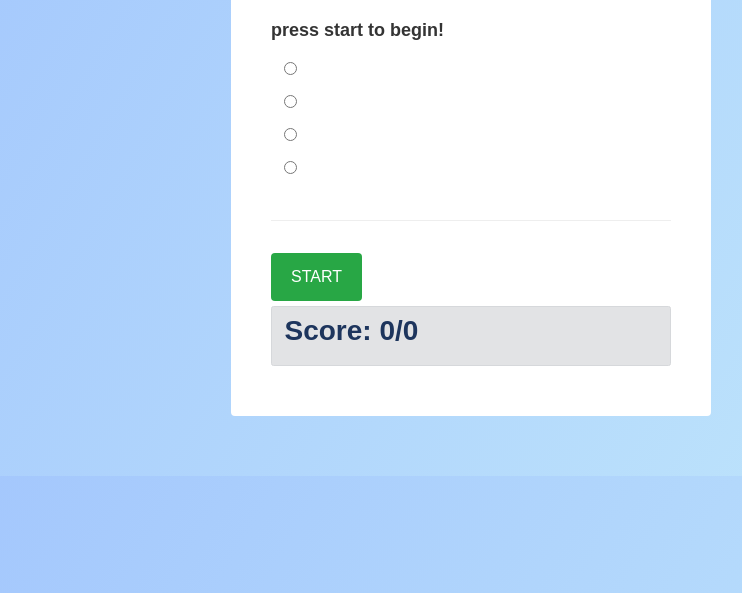
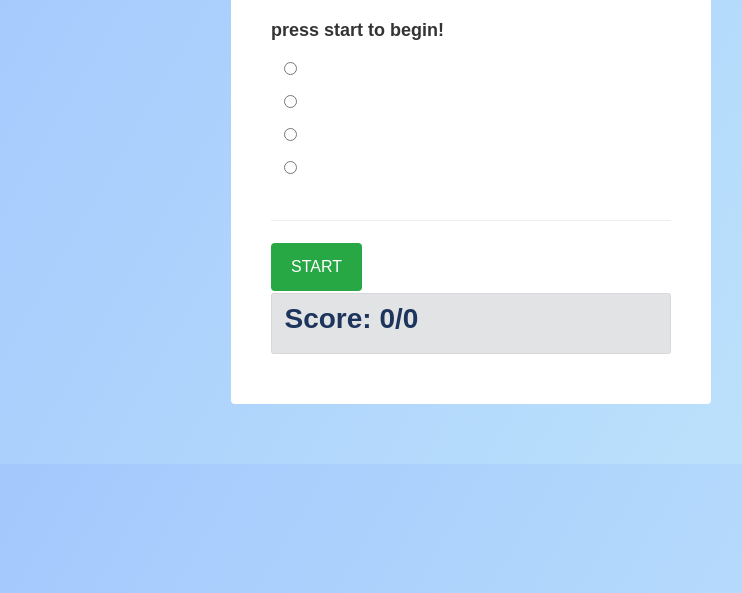
Before and after one commit to yannwilly/Bible-Quiz, a plain HTML site: page index.html in a window 1280 px wide. Shown: the part 207-800 px from the top of the page, without its empty margins (169-911 px from the left). Drawn offline with nearby package versions, Linux system fonts and the light colour scheme.

```diff
--- a/index.html
+++ b/index.html
@@ -11,7 +11,7 @@
     <link rel="stylesheet" href="quizGame/css/quiz.css">
   </head>
   <body>
-  <main class="container">
+  <main class="container-fluid">
 	<section class="quiz-container">
     <div class="alert alert-danger" role="alert">
         <h3>HOW WELL DO YOU KNOW THE BIBLE?</h3>
@@ -50,10 +50,8 @@
             <button type="button" class="btn btn-success p-6 button1" onclick="startQuiz()" id="start">START</button>
 			<button type="button" onclick="Next()" id="next">Next</button>
             <button type="button" class="button1 btn btn-danger p-6" id="restart" onclick="reload()">Restart</button>
-            <div class="alert alert-secondary mt-2 " id="scoreBar" role="alert">
+            <div class="alert alert-secondary mt-1 " id="scoreBar" role="alert">
              <h2 id="scoreCard">Score: 0/0</h2>
-            </div>
-            </div>
 		</form>
 		<!-- end quiz -->
 	</section>
--- a/quizGame/css/quiz.css
+++ b/quizGame/css/quiz.css
@@ -56,7 +56,7 @@ strong {
 }
 
 .quiz-question {
-	margin-bottom: 3.2rem;
+	margin-bottom: 2.2rem;
 	padding-bottom: 3.2rem;
 	border-bottom: 1px solid #eee;
 }
```
